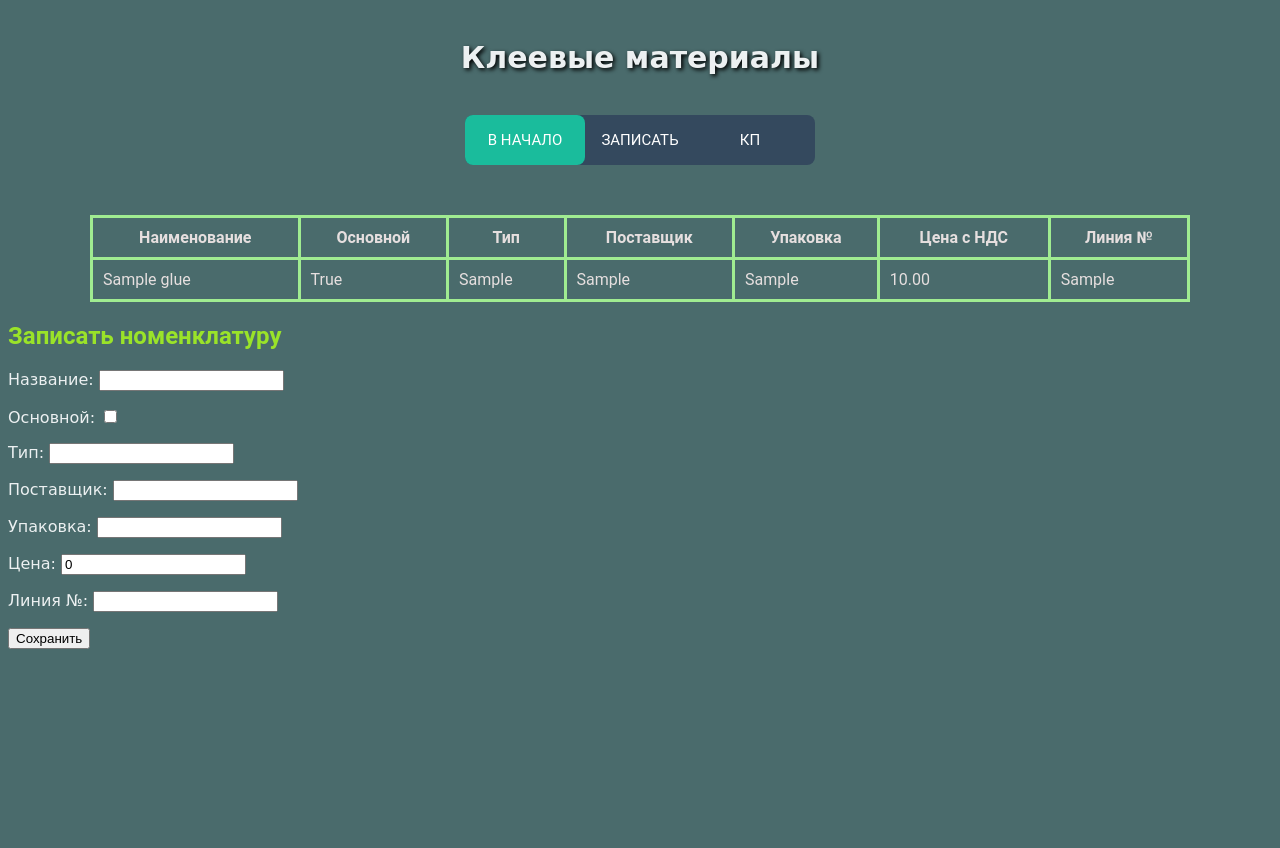
After one commit to german-spb/rawmaterials, a Django app: page /glue_form/ in a window 1280 px wide. The commit adds this page. Run offline with Django 5.2, Linux system fonts and the light colour scheme; tables that the repository leaves empty hold one stand-in row (values such as "Sample post").

Commit message:
add glue

```diff
--- a/materials/materials/urls.py
+++ b/materials/materials/urls.py
@@ -55,6 +55,10 @@ urlpatterns = [
     path('chipboard_form/', views.chipboard_form),
     path('chipboard_form/chipboard_create/', views.chipboard_create),
     path('chipboard_delete_form/', views.chipboard_delete_form),
-    path('chipboard_delete_form/chipboard_delete/', views.chipboard_delete)
+    path('chipboard_delete_form/chipboard_delete/', views.chipboard_delete),
+
+    path('glue/', views.glue, name='glue'),
+    path('glue_form/', views.glue_form),
+    path('glue_form/glue_create/', views.glue_create),
 
 ]
--- a/materials/plastic/forms.py
+++ b/materials/plastic/forms.py
@@ -1,6 +1,6 @@
 from django import forms
 from django.forms import inlineformset_factory
-from .models import Plastics, Stocks, Chipboard
+from .models import Plastics, Stocks, Chipboard, Glue
 from django.forms.models import ModelForm
 from django.contrib.auth.forms import UserCreationForm
 from django.contrib.auth.models import User
@@ -69,3 +69,18 @@ class ChipboardForm(forms.ModelForm):
             'unit': 'Единица измерения',
             'price': 'Цена',
         }
+
+
+class GlueForm(forms.ModelForm):
+    class Meta:
+        model = Glue
+        fields = '__all__'
+        labels = {
+            'name': 'Название',
+            'main': 'Основной',
+            'type': 'Тип',
+            'supplier': 'Поставщик',
+            'pack': 'Упаковка',
+            'price': 'Цена',
+            'line': 'Линия №'
+        }
--- a/materials/plastic/models.py
+++ b/materials/plastic/models.py
@@ -46,3 +46,16 @@ class Chipboard(models.Model):
 
     def __str__(self):
         return self.thickness
+
+
+class Glue(models.Model):
+    name = models.CharField(max_length=200)
+    main = models.BooleanField(blank=True)
+    type = models.CharField(max_length=50)
+    supplier = models.CharField(max_length=150)
+    pack = models.CharField(max_length=100)
+    price = models.DecimalField(max_digits=8, decimal_places=2, default=0)
+    line = models.CharField(max_length=250)
+
+    def __str__(self):
+        return self.line
--- a/materials/plastic/static/styles/chipboard.css
+++ b/materials/plastic/static/styles/glue.css
@@ -2,7 +2,7 @@ nav {
 	margin: 27px auto 0;
 
 	position: relative;
-	width: 700px;
+	width: 350px;
 	height: 50px;
 	background-color: #34495e;
 	border-radius: 8px;
@@ -71,7 +71,7 @@ nav .start-contact, a:nth-child(5):hover~.animation {
 }
 
 body {
-	font-size: 12px;
+	font-size: 16px;
 	font-family: sans-serif;
 	background-color: #4a6b6c
 
--- a/materials/plastic/static/styles/style.css
+++ b/materials/plastic/static/styles/style.css
@@ -138,6 +138,7 @@ body {
     text-align: left;
     padding: 10px;
     border: 3px solid rgb(160, 236, 145);
+    font-size: 16px;
     }
 
     th {
--- a/materials/plastic/templates/chipboard.html
+++ b/materials/plastic/templates/chipboard.html
@@ -7,7 +7,7 @@
 <body>
 {% load static %}
 {% load humanize %}
-<!--<link rel="icon" href="/materials/plastic/static/img/favicon.ico" type="image/x-icon">-->
+
 <link rel="stylesheet" href="{% static 'styles/chipboard.css' %}">
 <link rel="icon" href="{% static 'img/favicon.ico' %}" />
 <link rel="stylesheet" href="{% static 'styles/style.css' %}">
@@ -26,25 +26,25 @@
         <table class="u-full-width" >
             <thead>
             <tr>
-                <th>id</th>
                 <th>Наименование</th>
                 <th>Формат</th>
                 <th>Сорт</th>
                 <th>Влаг.</th>
                 <th>Ед.изм.</th>
                 <th>Цена</th>
+                <th></th>
             </tr>
             </thead>
             <tbody>
             {% for chipboard  in chipboards  %}
                 <tr>
-                    <td>id {{ chipboard.id }}</td>
                     <td>{{ chipboard.thickness }}</td>
                     <td>{{ chipboard.format }}</td>
                     <td>{{ chipboard.sort }}</td>
                     <td>{{ chipboard.aqua }}</td>
                     <td>{{ chipboard.unit }}</td>
                     <td>{{ chipboard.price | intcomma }}</td>
+                    <td>id {{ chipboard.id }}</td>
                 </tr>
             {% endfor %}
             </tbody>
--- /dev/null
+++ b/materials/plastic/templates/glue.html
@@ -0,0 +1,55 @@
+<!DOCTYPE html>
+<html lang="en">
+<head>
+    <meta charset="UTF-8">
+    <title>Клеевые материалы</title>
+    {% load static %}
+    {% load humanize %}
+    <link rel="icon" href="{% static 'img/favicon.ico' %}" />
+    <link rel="stylesheet" href="{% static 'styles/glue.css' %}">
+    <link rel="stylesheet" href="{% static 'styles/style.css' %}">
+</head>
+<body>
+<h1>Клеевые материалы</h1>
+<nav>
+	<a href="/">В начало</a>
+	<a href="/glue_form">Записать</a>
+	<a href="#">КП</a>
+
+	<div class="animation start-home"></div>
+</nav>
+
+<div class="container">
+    <div class="row">
+        <table class="u-full-width" >
+            <thead>
+            <tr>
+                <th>Наименование</th>
+                <th>Основной</th>
+                <th>Тип</th>
+                <th>Поставщик</th>
+                <th>Упаковка</th>
+                <th>Цена с НДС</th>
+                <th>Линия №</th>
+            </tr>
+            </thead>
+            <tbody>
+            {% for glue  in glues  %}
+                <tr>
+                    <td>{{ glue.name }}</td>
+                    <td>{{ glue.main }}</td>
+                    <td>{{ glue.type }}</td>
+                    <td>{{ glue.supplier }}</td>
+                    <td>{{ glue.pack }}</td>
+                    <td>{{ glue.price | intcomma }}</td>
+                    <td>{{ glue.line }}</td>
+                </tr>
+            {% endfor %}
+            </tbody>
+        </table>
+
+    </div>
+</div>
+
+</body>
+</html>
--- /dev/null
+++ b/materials/plastic/templates/glue_form.html
@@ -0,0 +1,23 @@
+<!DOCTYPE html>
+<html lang="en">
+<head>
+    <meta charset="UTF-8">
+    <title>Записать клей</title>
+   {% load static %}
+    <link rel="icon" href="{% static 'img/favicon.ico' %}" />
+
+</head>
+<body>
+{% include 'glue.html' %}
+<div class="forms" >
+        <div class="form_create">
+            <h2 style="color: #9ae329">Записать номенклатуру</h2>
+                <form method="post" action="glue_create/">
+                    {% csrf_token %}
+                    {{ form.as_p }}
+                    <button type="submit">Сохранить</button>
+                </form>
+        </div>
+</div>
+</body>
+</html>
--- a/materials/plastic/templates/navbar1.html
+++ b/materials/plastic/templates/navbar1.html
@@ -14,10 +14,11 @@
 <ul>
     <li><a data-text='Пластик' href="plastic/">Пластик</a></li>
     <li><a data-text="Плиты" href="chipboard/">Плиты</a></li>
-    <li><a data-text="Клей" href="#">Клей</a></li>
+    <li><a data-text="Клей" href="glue/">Клей</a></li>
  <li><a data-text="Упаковка" href="#">Упаковка</a></li>
   <li><a data-text="Телефоны" href="#">Телефоны</a></li>
 </ul>
 <br /><br/>
+<p><a style="font-size: 20px; color: red" href="/logout">Выход</a></p>
 </body>
 </html>
--- a/materials/plastic/views.py
+++ b/materials/plastic/views.py
@@ -3,8 +3,8 @@ from django.contrib import messages
 from django.http import HttpResponse, FileResponse
 from django_filters.conf import settings
 from django.contrib.auth.models import User
-from .forms import PlasticForm, StockForm, UploadFileForm, PlasticUpdateForm, ChipboardForm
-from .models import Plastics, Stocks, Result, Chipboard
+from .forms import PlasticForm, StockForm, UploadFileForm, PlasticUpdateForm, ChipboardForm, GlueForm
+from .models import Plastics, Stocks, Result, Chipboard, Glue
 import pandas as pd
 from django.contrib.auth.decorators import login_required
 from django.shortcuts import get_object_or_404
@@ -382,3 +382,29 @@ def chipboard_delete(request):
     print((id_chipboard))
     Chipboard.objects.get(id=id_chipboard).delete()
     return redirect('chipboard')
+
+#==================================== КЛЕЙ ===============================================
+def glue(request):
+    glues = Glue.objects.all()
+    return render (request, 'glue.html', {'glues': glues})
+
+def glue_form(request):
+    form = GlueForm()
+    glues = Glue.objects.all()
+    return render(request, 'glue_form.html', {'form': form, 'glues': glues})
+
+def glue_create(request):
+    name = request.POST.get('name')
+    main = request.POST.get('main')
+    if main == 'on':
+        main = True
+    else: main = False
+    type = request.POST.get('type')
+    supplier = request.POST.get('supplier')
+    pack = request.POST.get('pack')
+    price = request.POST.get('price')
+    line = request.POST.get('line')
+    glued = Glue(name=name, main=main, type=type, supplier=supplier, pack=pack, price=price, line=line)
+    glued.save()
+    # return HttpResponse('Записано')
+    return redirect(request.META.get('HTTP_REFERER'))
```
